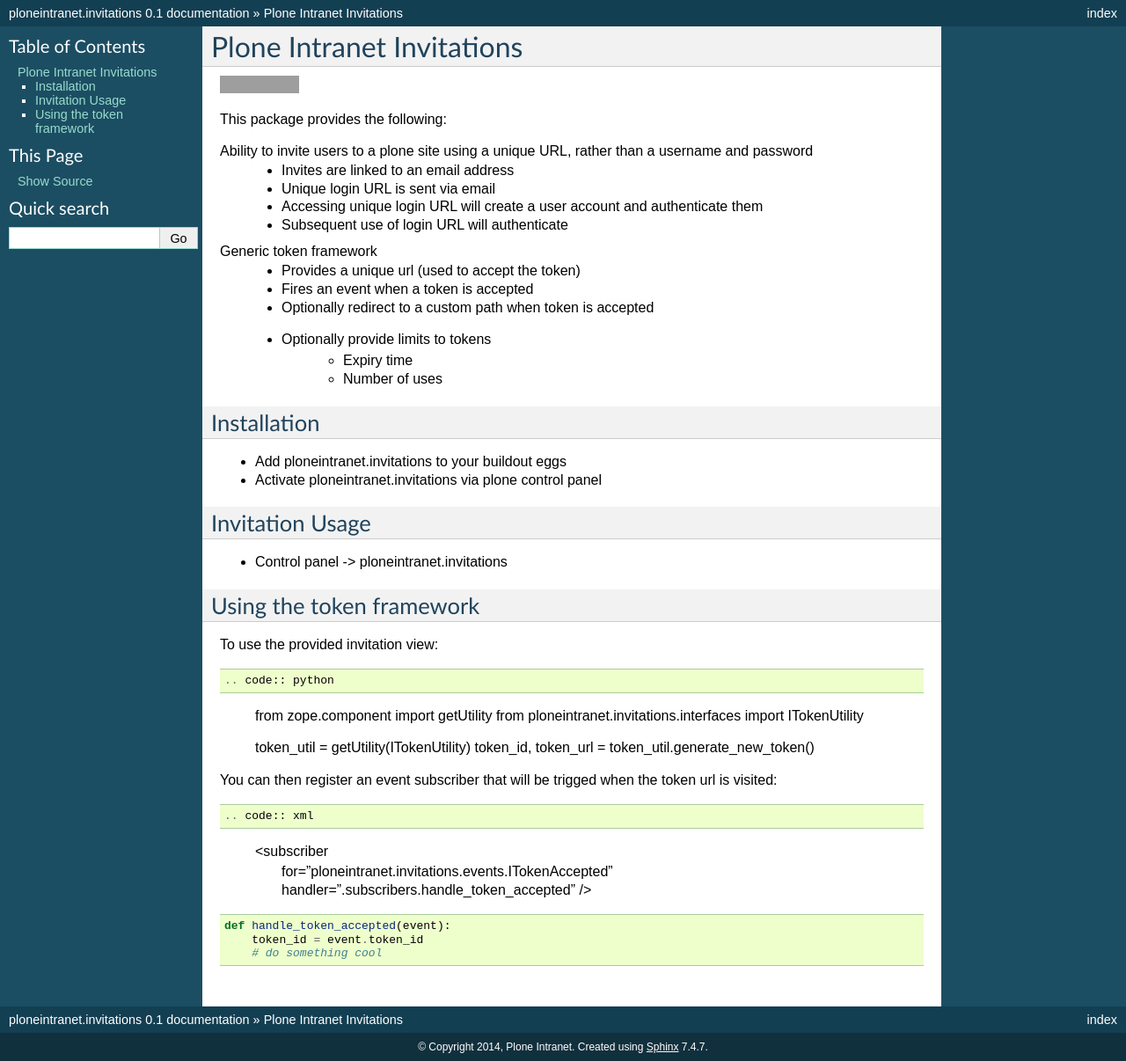
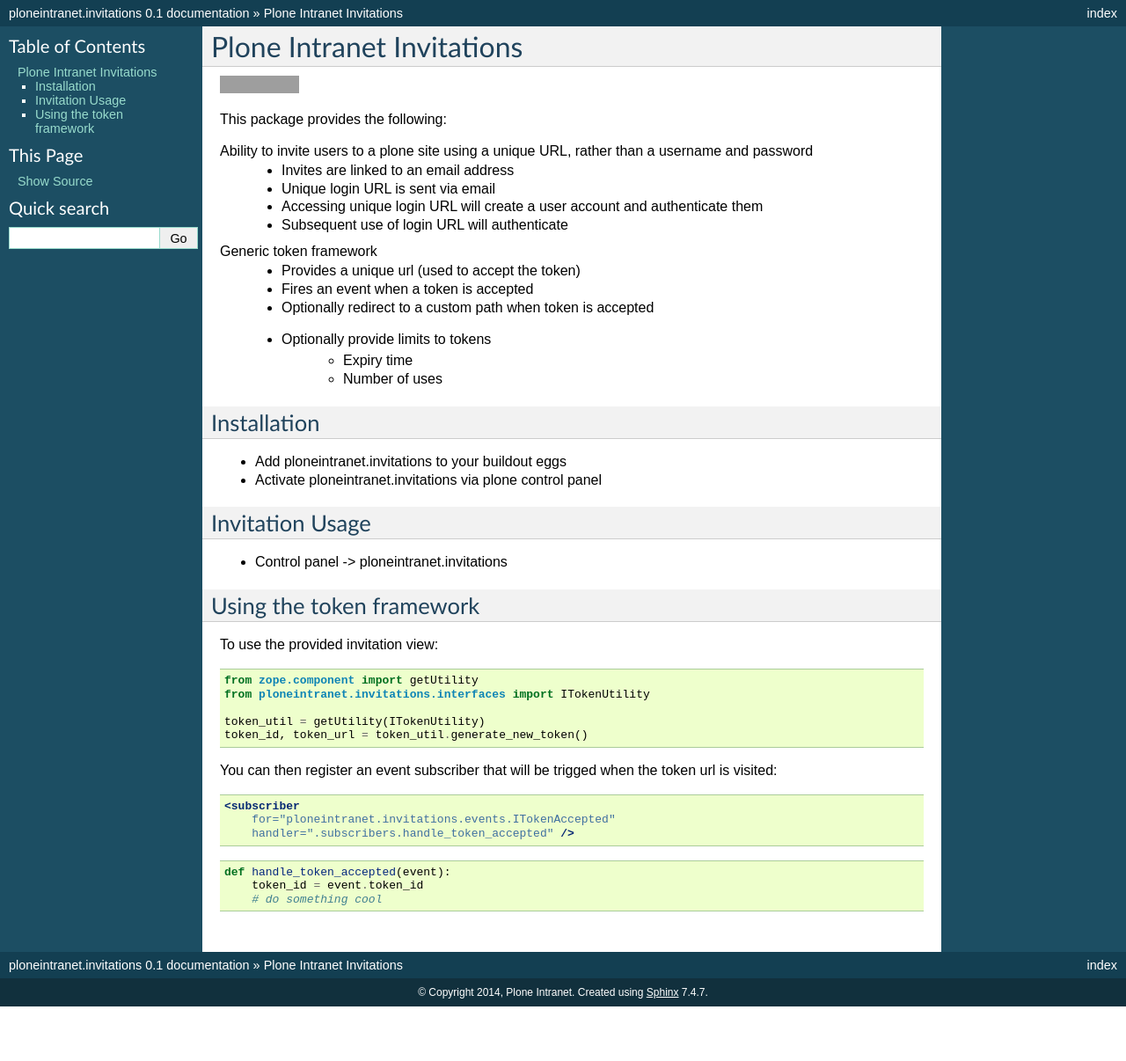
Before and after one commit to ploneintranet/ploneintranet.invitations, a Sphinx documentation site: the page built from docs/README.rst, in a window 1280 px wide. Shown: the whole page at 88% size. Built offline with Sphinx 7.4.7, drawn with Linux system fonts in a browser that asks for light colours; after the commit the page ends 1144 px from its top, so only the background shows below that; grey boxes are pictures that could not be loaded.

Commit message:
Fix code blocks

```diff
--- a/docs/README.rst
+++ b/docs/README.rst
@@ -36,7 +36,7 @@
 Using the token framework
 -------------------------
 
-To use the provided invitation view::
+To use the provided invitation view:
 
 .. code:: python
 
@@ -47,7 +47,7 @@
     token_id, token_url = token_util.generate_new_token()
 
 You can then register an event subscriber that will be trigged when the
-token url is visited::
+token url is visited:
 
 .. code:: xml
 
```
